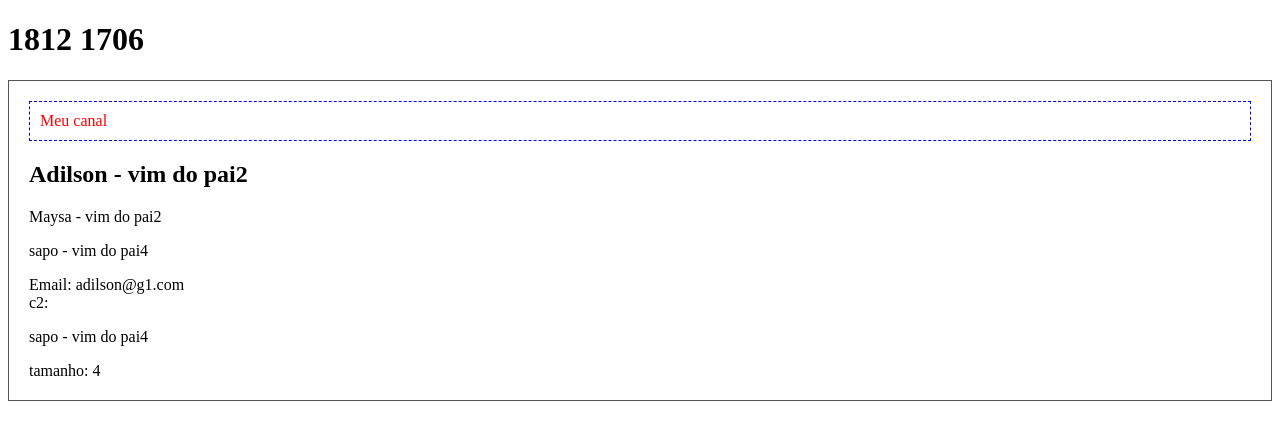
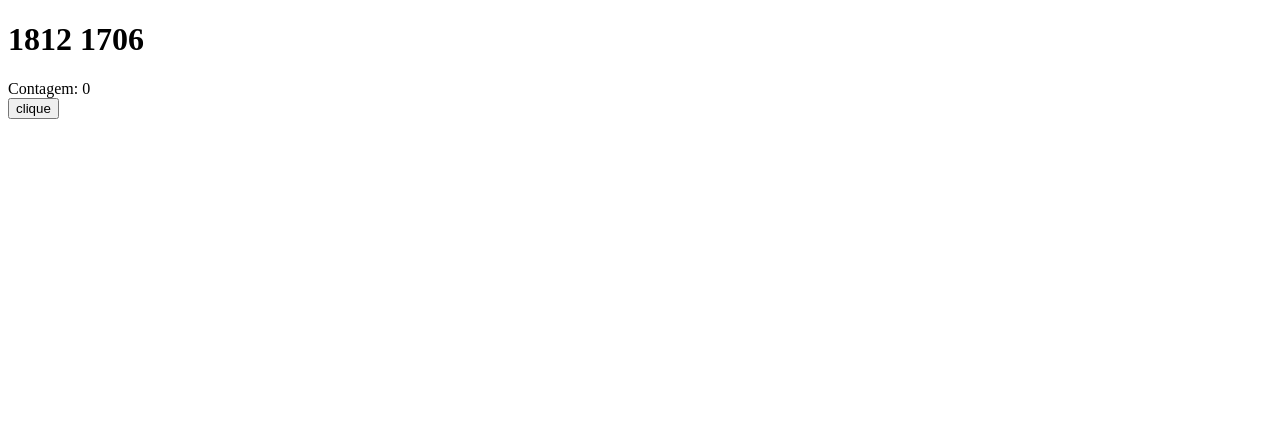
Before and after one commit to adilsonxdesouza/CursoReactBruno, a React app: page / in a window 1280 px wide. Shown: the top 440 px of the page. Built offline with nearby package versions, Linux system fonts and the light colour scheme.

Commit message:
aula19_useeffect

```diff
--- /dev/null
+++ b/src/AppUseEffect.js
@@ -0,0 +1,28 @@
+import React from "react";
+
+
+// => ler mais sobre o assunto posteriormente
+
+
+export default function AppUseEffect() {
+
+
+    React.useEffect(
+        () => {
+            console.log("pagina carregada");
+            document.title = `Contagem: ${contagem}`
+
+        }      //O use effect é chamado quando a pag é carregada ou atualizada
+    );
+
+    const [contagem, setContagem] = React.useState(0);
+
+    return (
+        <>
+            <div>Contagem: {contagem}</div>
+            <button onClick={() => { setContagem(contagem + 1);}}   >clique</button>
+
+        </>
+    );
+
+}
--- a/src/index.js
+++ b/src/index.js
@@ -3,7 +3,7 @@ import ReactDOM from "react-dom";
 //import AppEventos from "./AppEventos";
 //import AppFormularios from "./AppFormularios";
 //import AppStateUnico from "./AppStateUnico"
-import AppContencao from "./AppContencao";
+import AppUseEffect from "./AppUseEffect";
 //import App from "./App";
 require('file-loader?name=[name].[ext]!./index.html'); // a ausência desta linha gera o erro de directory listing (mostrar o diretório ao invez da página index.html)
 
@@ -13,7 +13,7 @@ const app = document.getElementById("app");
 
     ReactDOM.render(
         <>
-            <AppContencao/>
+            <AppUseEffect/>
         </>,
 
         app
```
Also changed, not shown: src/App.js (+1 -7 lines).
